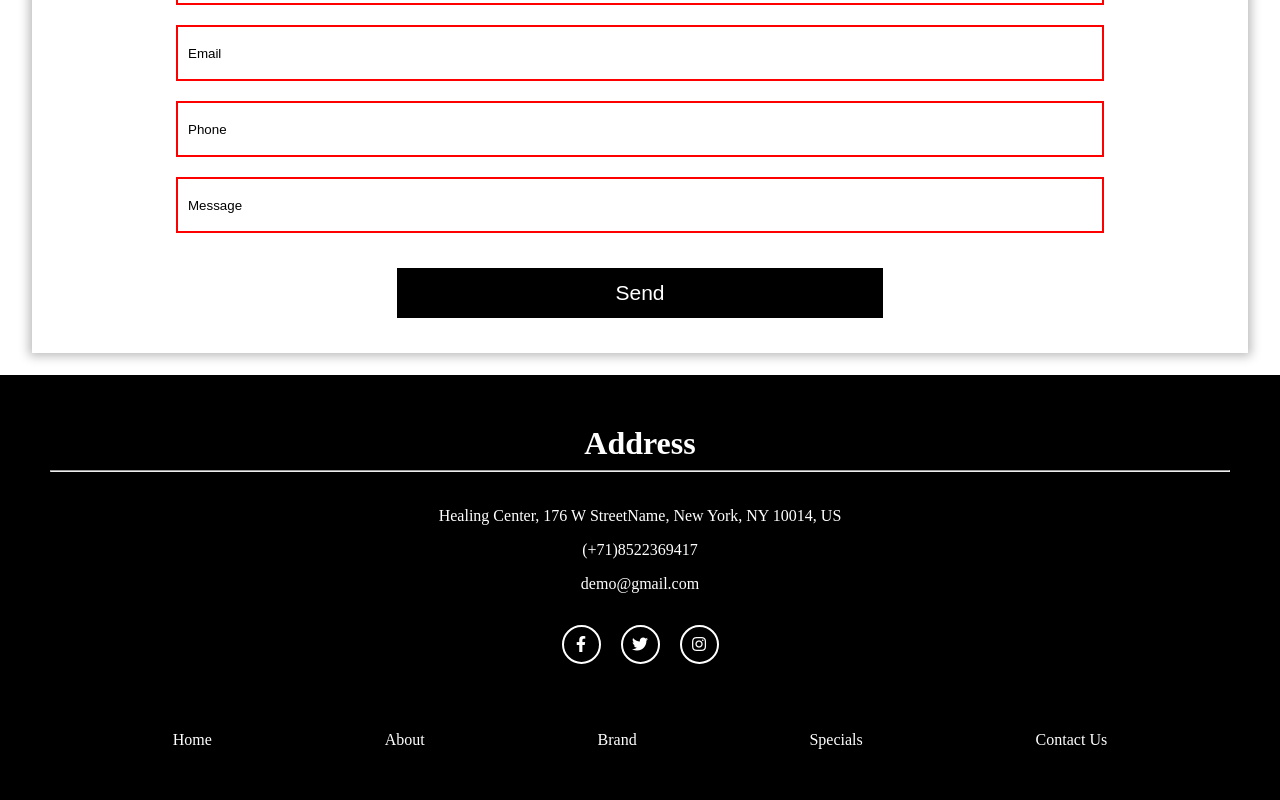
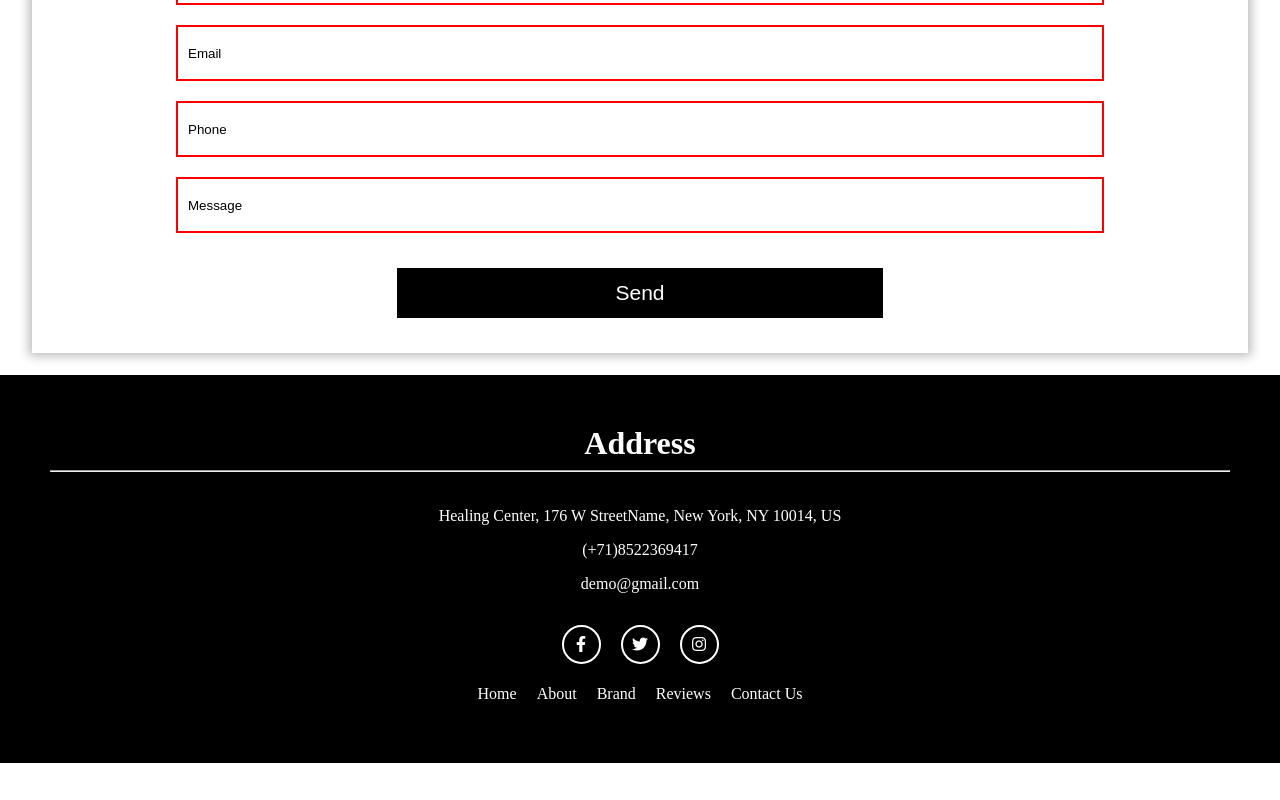
Before and after one commit to israelone/shoppingcart, a React (Create React App) app: page / in a window 1280 px wide. Shown: the part 3008-3808 px from the top of the page. After the commit the page ends 3771 px from the top, so only its background shows below. Built offline with nearby package versions, Linux system fonts and the light colour scheme; what webfontloader would draw is missing.

Commit message:
Fixed position of Links

```diff
--- a/src/components/location/location.js
+++ b/src/components/location/location.js
@@ -4,7 +4,7 @@ import styled from 'styled-components';
 const Container = styled.div`
   background-color: black;
   color: white;
-  padding-bottom: 35px;
+  padding-bottom: 5px;
 `;
 
 const Header = styled.h1`
@@ -44,11 +44,15 @@ const PhoneNumber = styled(Paragraph)``;
 const LinksList = styled.ul`
   display: flex;
   list-style: none;
-  justify-content: space-evenly;
+  justify-content: center;
   padding: 0;
+  margin-top: 0;
+  margin-bottom: 55px;
 `;
 
-const Link = styled.li``;
+const Link = styled.li`
+  margin: 0 10px;
+`;
 
 const SocialMediaIconContainer = styled(Container)`
   display: flex;
@@ -108,7 +112,7 @@ const Location = () => {
         <Link>Home</Link>
         <Link>About</Link>
         <Link>Brand</Link>
-        <Link>Specials</Link>
+        <Link>Reviews</Link>
         <Link>Contact Us</Link>
       </LinksList>
     </Container>
```
